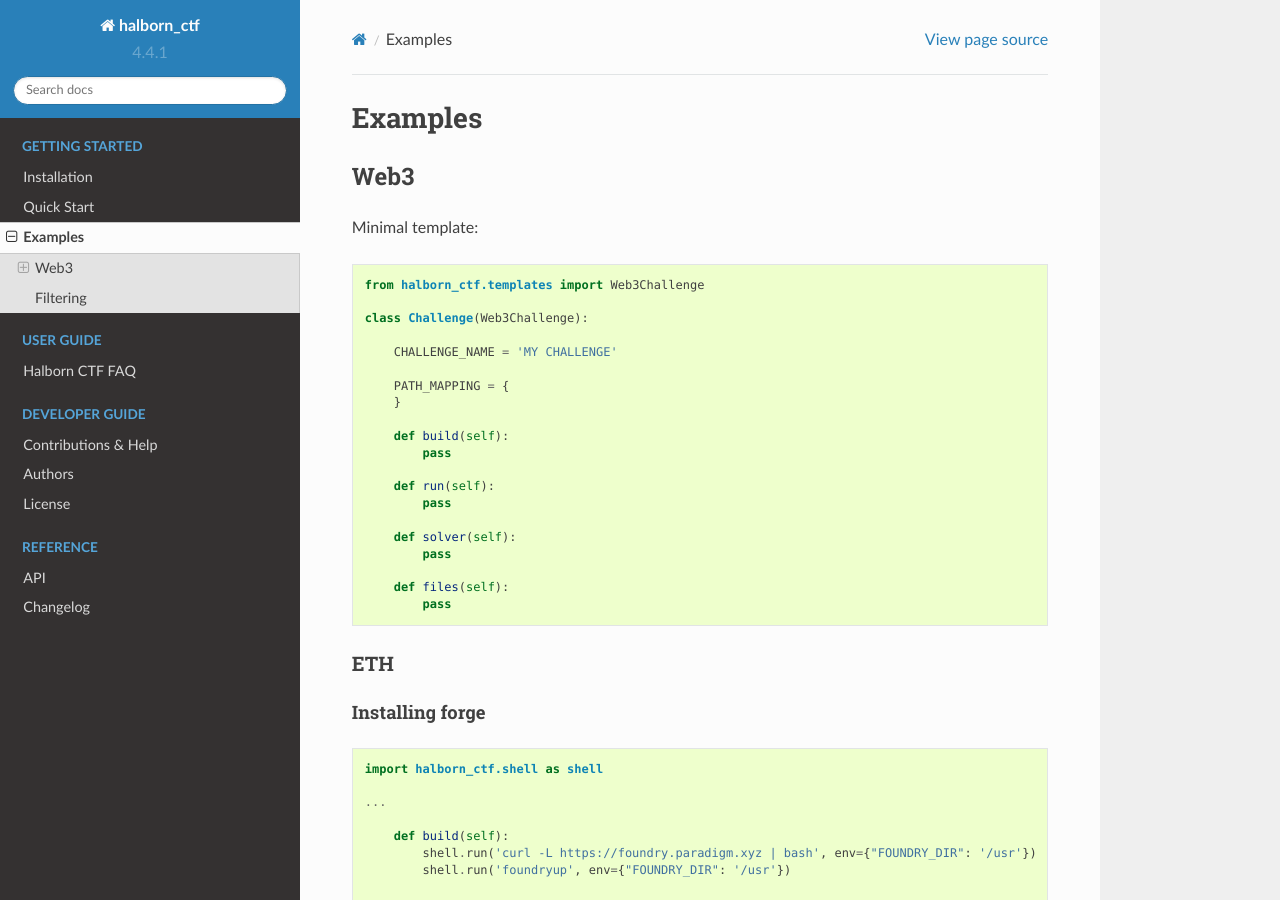
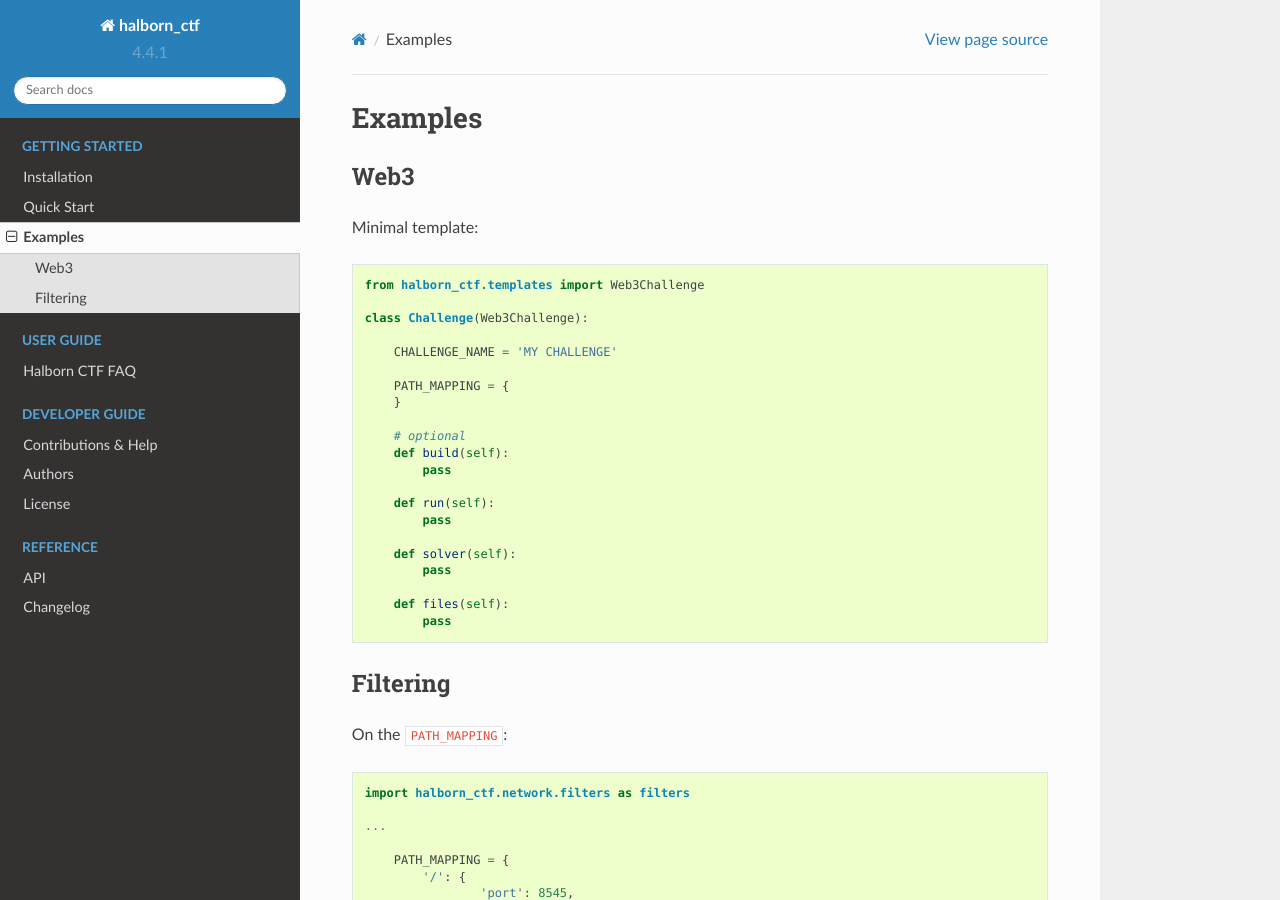
Before and after one commit to HalbornAcademy/halborn_ctf, a Sphinx documentation site: the page built from docs/src/getting_started/examples.rst, in a window 1280 px wide and 900 px high. Built offline with Sphinx 7.4.7 and the Read the Docs theme 2.0.0, drawn with Linux system fonts in a browser that asks for light colours.

Commit message:
Stating build as optional

```diff
--- a/docs/src/getting_started/examples.rst
+++ b/docs/src/getting_started/examples.rst
@@ -20,6 +20,7 @@ Minimal template:
         PATH_MAPPING = {
         }
 
+        # optional
         def build(self):
             pass
 
@@ -31,26 +32,6 @@ Minimal template:
 
         def files(self):
             pass
-
-
-ETH
-----------------------
-
-
-Installing forge
-^^^^^^^^^^^^^^^^
-
-.. code::
-
-    import halborn_ctf.shell as shell
-
-    ...
-
-        def build(self):
-            shell.run('curl -L https://foundry.paradigm.xyz | bash', env={"FOUNDRY_DIR": '/usr'})
-            shell.run('foundryup', env={"FOUNDRY_DIR": '/usr'})
-
-    ...
 
 
 Filtering
--- a/docs/src/getting_started/quick_start.rst
+++ b/docs/src/getting_started/quick_start.rst
@@ -30,6 +30,7 @@ Over an existing or empty folder with the files that are required by the challen
 
         CHALLENGE_NAME = 'MY CHALLENGE'
 
+        # optional
         def build(self):
             # Do build....
             pass
@@ -120,6 +121,7 @@ internal services and expose them on the challenge server you must define a path
             }
         }
 
+        # optional
         def build(self):
             # Do build....
             pass
@@ -176,6 +178,7 @@ We can create a file as a test to be exposed with the challenge:
 
         CHALLENGE_NAME = 'MY CHALLENGE'
 
+        # optional
         def build(self):
             # Do build....
             pass
@@ -221,6 +224,7 @@ properties. This property can be accessed anywhere but must be declared on the `
                 'solved_attempts': 0
             }
 
+        # optional
         def build(self):
             # Do build....
             pass
@@ -275,6 +279,7 @@ If the function does take a lot to execute or does require background processing
                 ########### Stop the periodic function ##########
                 self.my_checker.stop()
 
+        # optional
         def build(self):
             # Do build....
             pass
--- a/docs/src/user_guide/faq.rst
+++ b/docs/src/user_guide/faq.rst
@@ -49,6 +49,7 @@ Install forge on ``build``
 
     import halborn_ctf.shell as shell
 
+        # optional
         def build(self):
             shell.run('curl -L https://foundry.paradigm.xyz | bash', env={"FOUNDRY_DIR": '/usr'})
             shell.run('foundryup', env={"FOUNDRY_DIR": '/usr'})
```
